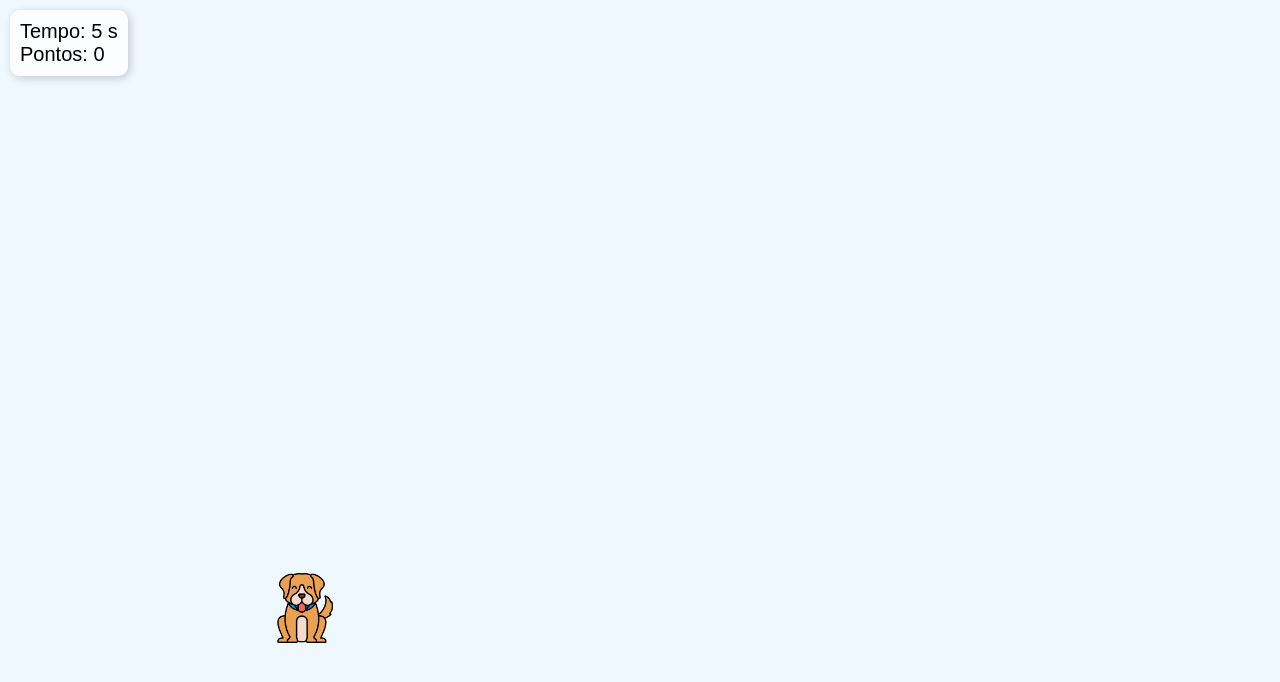
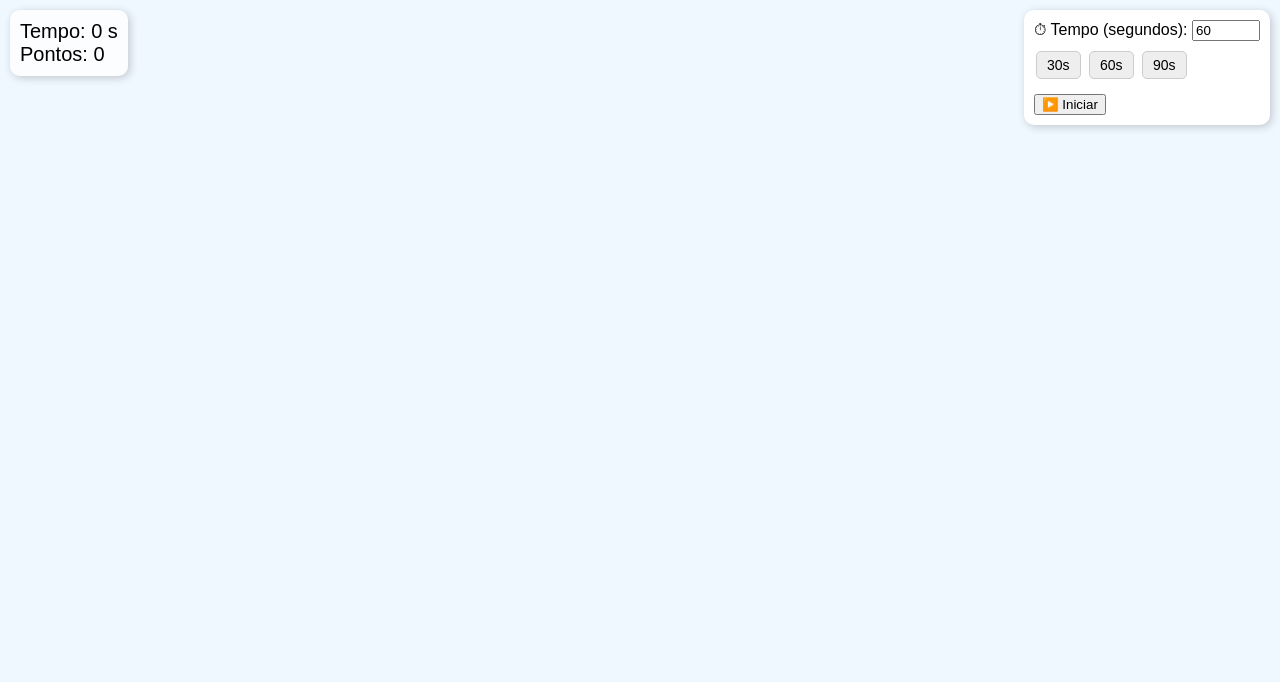
Before and after one commit to Carloswelliton/jogo-do-clique, a plain HTML site: page index.html in a window 1280 px wide. Drawn offline with Linux system fonts and the light colour scheme.

Commit message:
Add files via upload

```diff
--- a/index.html
+++ b/index.html
@@ -2,7 +2,7 @@
 <html lang="pt-BR">
 <head>
   <meta charset="UTF-8" />
-  <title>Treinamento de Clique</title>
+  <title>Treinamento de Clique com Animais</title>
   <style>
     body {
       margin: 0;
@@ -79,21 +79,66 @@
     #telaFinal button:hover {
       background: #0099cc;
     }
+
+    #configuracao {
+      position: absolute;
+      top: 10px;
+      right: 10px;
+      background: white;
+      padding: 10px;
+      border-radius: 10px;
+      z-index: 1000;
+      box-shadow: 2px 2px 8px rgba(0, 0, 0, 0.2);
+    }
+
+    #configuracao input {
+      width: 60px;
+    }
+
+    .tempo-btn {
+      margin: 5px 2px;
+      padding: 5px 10px;
+      font-size: 14px;
+      cursor: pointer;
+      background: #eee;
+      border: 1px solid #ccc;
+      border-radius: 5px;
+    }
+
+    .tempo-btn:hover {
+      background: #ddd;
+    }
   </style>
 </head>
 <body>
+
+  <!-- Configuração -->
+  <div id="configuracao">
+    <label for="tempoInput">⏱ Tempo (segundos):</label>
+    <input type="number" id="tempoInput" value="60" min="10" max="300" />
+    <br />
+    <div style="margin-top: 5px;">
+      <button class="tempo-btn" onclick="setarTempo(30)">30s</button>
+      <button class="tempo-btn" onclick="setarTempo(60)">60s</button>
+      <button class="tempo-btn" onclick="setarTempo(90)">90s</button>
+    </div>
+    <button onclick="iniciarJogo()" style="margin-top: 10px;">▶️ Iniciar</button>
+  </div>
+
+  <!-- HUD -->
   <div id="hud">
-    Tempo: <span id="tempo">60</span> s<br />
+    Tempo: <span id="tempo">0</span> s<br />
     Pontos: <span id="pontos">0</span>
   </div>
 
+  <!-- Tela final -->
   <div id="telaFinal">
     <div>🏁 Fim do Jogo!<br>Pontos: <span id="resultadoFinal"></span></div>
-    <button onclick="reiniciarJogo()">Jogar Novamente</button>
+    <button onclick="reiniciarJogo()">🔄 Jogar Novamente</button>
   </div>
 
   <script>
-    let tempo = 10;
+    let tempo = 60;
     let pontos = 0;
     let intervalo;
     let pontoAtual;
@@ -103,6 +148,7 @@
     const pontosElemento = document.getElementById("pontos");
     const telaFinal = document.getElementById("telaFinal");
     const resultadoFinal = document.getElementById("resultadoFinal");
+    const tempoInput = document.getElementById("tempoInput");
 
     const animais = [
       { imagem: "./images/abelha.png", som: "./sounds/abelha.mp3" },
@@ -153,13 +199,17 @@
 
     function iniciarJogo() {
       pontos = 0;
-      tempo = 10;
+
+      const tempoEscolhido = parseInt(tempoInput.value);
+      tempo = isNaN(tempoEscolhido) || tempoEscolhido < 10 ? 60 : tempoEscolhido;
+
       pontosElemento.textContent = pontos;
       tempoElemento.textContent = tempo;
       telaFinal.style.display = "none";
 
       criarPonto();
 
+      clearInterval(intervalo);
       intervalo = setInterval(() => {
         tempo--;
         tempoElemento.textContent = tempo;
@@ -184,8 +234,9 @@
       iniciarJogo();
     }
 
-    // Iniciar ao carregar a página
-    window.onload = iniciarJogo;
+    function setarTempo(valor) {
+      tempoInput.value = valor;
+    }
   </script>
 </body>
 </html>
```
